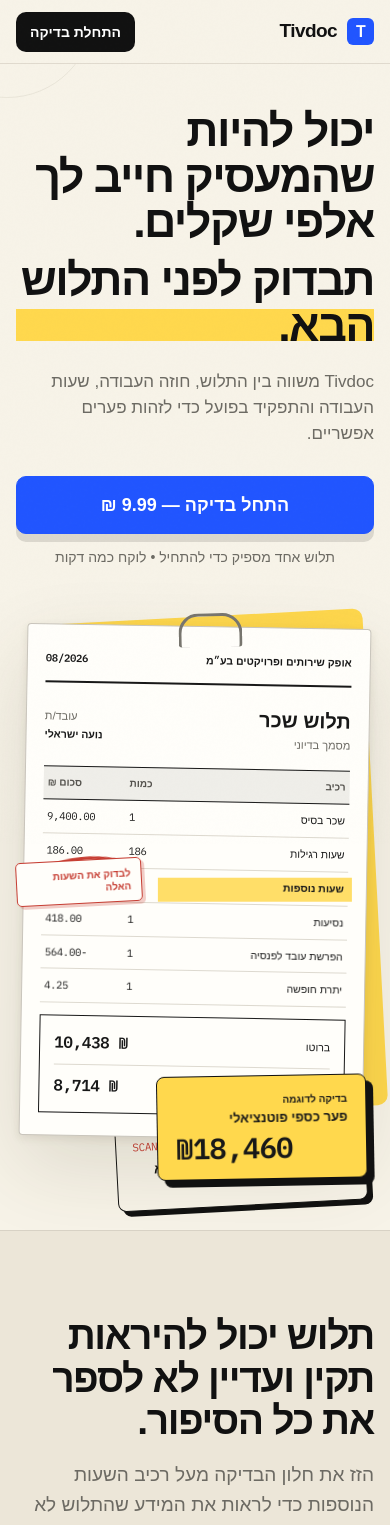
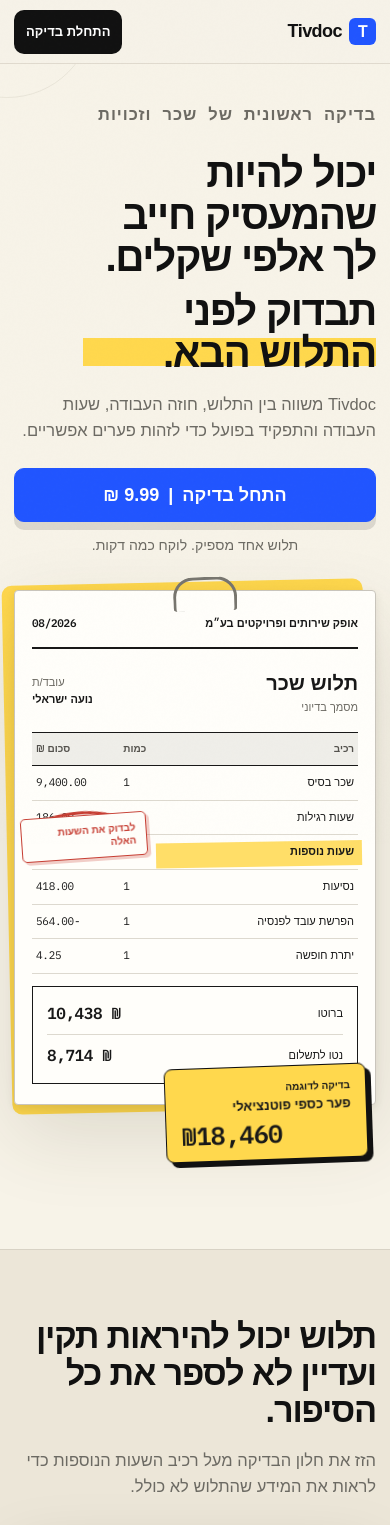
Before and after one commit to tivdoc/salary, a Next.js app: page / in a window 390 px wide. Shown: the top 1525 px of the page. Built offline with nearby package versions, Linux system fonts and the light colour scheme; no server answers; a web font is replaced by a local one.

Commit message:
Polish Tivdoc mobile experience

```diff
--- a/src/app/globals.css
+++ b/src/app/globals.css
@@ -206,7 +206,8 @@
 .site-header {
   position: relative;
   z-index: 50;
-  height: 72px;
+  height: calc(72px + env(safe-area-inset-top));
+  padding-top: env(safe-area-inset-top);
   border-bottom: 1px solid color-mix(in srgb, var(--border) 72%, transparent);
   background: color-mix(in srgb, var(--paper) 94%, transparent);
 }
@@ -219,6 +220,7 @@
 }
 
 .wordmark {
+  min-height: 44px;
   display: inline-flex;
   align-items: center;
   gap: 10px;
@@ -286,6 +288,10 @@
 .hero__copy {
   position: relative;
   z-index: 2;
+}
+
+.hero__eyebrow {
+  margin-bottom: 18px;
 }
 
 .hero__copy h1 {
@@ -1273,7 +1279,7 @@
 }
 
 .site-footer {
-  padding-block: 42px;
+  padding-block: 42px calc(42px + env(safe-area-inset-bottom));
   border-top: 1px solid #34342f;
   background: var(--ink);
   color: white;
@@ -1319,7 +1325,8 @@
 }
 
 .check-header__top {
-  height: 70px;
+  height: calc(70px + env(safe-area-inset-top));
+  padding-top: env(safe-area-inset-top);
   display: flex;
   align-items: center;
   justify-content: space-between;
@@ -1521,7 +1528,7 @@
 }
 
 .check-footer {
-  padding-block: 22px;
+  padding-block: 22px calc(22px + env(safe-area-inset-bottom));
   border-top: 1px solid var(--border);
   color: var(--muted);
   font-size: 13px;
@@ -1533,6 +1540,9 @@
 }
 
 .check-footer a {
+  min-height: 44px;
+  display: inline-flex;
+  align-items: center;
   text-decoration: underline;
 }
 
@@ -1933,7 +1943,7 @@
   }
 
   .site-header {
-    height: 64px;
+    height: calc(64px + env(safe-area-inset-top));
   }
 
   .site-nav {
@@ -1945,7 +1955,7 @@
   }
 
   .button--small {
-    min-height: 40px;
+    min-height: 44px;
     padding-inline: 13px;
     font-size: 14px;
   }
@@ -1956,39 +1966,64 @@
 
   .hero__grid {
     grid-template-columns: 1fr;
-    gap: 58px;
-    padding-block: 44px 92px;
+    gap: 34px;
+    padding-block: 38px 72px;
+  }
+
+  .hero__eyebrow {
+    margin-bottom: 14px;
+    font-size: 12px;
   }
 
   .hero__copy h1 {
-    margin-bottom: 20px;
-    font-size: clamp(39px, 11.5vw, 58px);
+    max-width: 13ch;
+    margin-bottom: 18px;
+    font-size: clamp(35px, 10.4vw, 43px);
+    line-height: 1.04;
   }
 
   .hero__copy > p {
-    font-size: 17px;
+    max-width: 35rem;
+    margin-bottom: 24px;
+    font-size: 16.5px;
+    line-height: 1.55;
+  }
+
+  .hero__actions {
+    align-items: stretch;
+  }
+
+  .hero__actions .button {
+    width: 100%;
+    min-height: 54px;
+  }
+
+  .hero__actions > span {
+    align-self: center;
+    text-align: center;
   }
 
   .hero__visual {
-    width: calc(100% - 14px);
+    width: 100%;
+    max-width: 520px;
     margin-inline: auto;
-    padding: 0;
-    transform: rotate(1deg);
+    padding: 0 0 72px;
+    transform: none;
   }
 
   .hero__visual::before {
-    inset: -10px -8px 5% 9%;
+    inset: -8px 8px 66px -7px;
+    transform: rotate(-1.2deg);
   }
 
   .hero__caption {
-    right: -4px;
-    bottom: -66px;
+    display: none;
   }
 
   .payslip {
-    min-height: 480px;
-    padding: 25px 18px 22px;
-    font-size: 10.5px;
+    min-height: 448px;
+    padding: 24px 17px 20px;
+    font-size: 11px;
   }
 
   .payslip__title strong {
@@ -2004,21 +2039,37 @@
   }
 
   .review-note--hours {
-    top: 235px;
-    left: -8px;
+    top: 224px;
+    left: 6px;
+    width: 136px;
+    transform: rotate(-1deg);
   }
 
   .anomaly-ring {
-    top: 232px;
-    left: 10px;
-    width: 96px;
+    top: 221px;
+    left: 14px;
+    width: 92px;
     height: 31px;
   }
 
   .demo-gap {
-    right: -5px;
-    bottom: -40px;
-    width: 210px;
+    right: 8px;
+    bottom: -56px;
+    width: min(202px, calc(100% - 16px));
+    padding: 13px 15px;
+    box-shadow: 5px 5px 0 var(--ink);
+    transform: rotate(-0.8deg);
+  }
+
+  .demo-gap b {
+    font-size: 25px;
+  }
+
+  .review-note--pension {
+    right: 8px;
+    bottom: 105px;
+    max-width: calc(100% - 16px);
+    transform: rotate(1deg);
   }
 
   .scan-line {
@@ -2032,7 +2083,18 @@
   .faq-section h2,
   .privacy-section h2,
   .final-cta h2 {
-    font-size: clamp(36px, 10vw, 54px);
+    font-size: clamp(31px, 8.8vw, 40px);
+    line-height: 1.08;
+  }
+
+  .section-heading {
+    margin-bottom: 34px;
+  }
+
+  .section-heading p,
+  .mini-demo > div:first-child p,
+  .privacy-section__copy p {
+    font-size: 16.5px;
   }
 
   .inspector-section,
@@ -2041,43 +2103,92 @@
   .process-section,
   .privacy-section,
   .faq-section {
-    padding-block: 84px;
+    padding-block: 68px;
   }
 
   .inspector-board {
-    min-height: 400px;
-    padding: 58px 14px 28px;
+    min-height: 0;
+    display: grid;
+    gap: 14px;
+    padding: 48px 12px 12px;
     overflow: hidden;
   }
 
   .inspector-board__paper {
-    width: 640px;
-    margin-right: 0;
-    padding: 22px;
-    transform: translateX(24%) rotate(-0.5deg);
+    position: relative;
+    width: 100%;
+    max-width: none;
+    margin: 0;
+    padding: 16px 12px 18px;
+    overflow: hidden;
+    transform: none;
+  }
+
+  .inspector-board__paper::after {
+    content: "";
+    position: absolute;
+    top: 10px;
+    bottom: 10px;
+    left: calc(var(--inspector-position) * 1%);
+    width: 2px;
+    background: color-mix(in srgb, var(--blue) 55%, transparent);
+    box-shadow: 0 0 0 4px color-mix(in srgb, var(--blue) 8%, transparent);
+    transform: translateX(-50%);
+    transition: left 80ms linear;
+    pointer-events: none;
   }
 
   .inspector-row,
   .inspector-board__header {
-    grid-template-columns: 1.4fr 0.5fr 0.8fr;
+    grid-template-columns: minmax(0, 1.3fr) 0.45fr 0.8fr;
+    gap: 7px;
+  }
+
+  .inspector-board__header {
+    padding-bottom: 13px;
+    font-size: 13px;
+  }
+
+  .inspector-board__header > span {
+    font-size: 9px;
+  }
+
+  .inspector-row {
+    padding: 12px 4px;
+    font-size: 12px;
   }
 
   .inspector-lens {
-    top: 135px;
-    left: clamp(10px, calc(var(--inspector-position) * 1% - 105px), calc(100% - 220px));
-    width: 210px;
+    position: relative;
+    inset: auto;
+    width: 100%;
+    min-height: 0;
+    box-shadow: 0 10px 26px rgba(0, 0, 0, 0.28), 0 0 0 3px rgba(33, 85, 255, 0.16);
+  }
+
+  .inspector-lens::after {
+    display: none;
   }
 
   .inspector-lens__comparison {
-    padding: 12px;
-    gap: 8px;
-    font-size: 10px;
+    padding: 14px;
+    gap: 9px 12px;
+    font-size: 12px;
+  }
+
+  .inspector-lens__comparison strong {
+    font-size: 14px;
   }
 
   .inspector-control {
     flex-direction: column;
     align-items: stretch;
     gap: 8px;
+    margin-top: 18px;
+  }
+
+  .inspector-control input {
+    min-height: 44px;
   }
 
   .layers-section__difference {
@@ -2087,12 +2198,14 @@
   }
 
   .document-layer {
-    top: calc(72px + (var(--layer-index) * 8px));
-    min-height: 230px;
-    grid-template-columns: 58px 1fr;
-    gap: 18px;
-    margin-bottom: 18px;
-    padding: 24px 20px;
+    position: relative;
+    top: auto;
+    min-height: 148px;
+    grid-template-columns: 48px minmax(0, 1fr);
+    gap: 14px;
+    margin-bottom: 12px;
+    padding: 22px 18px;
+    box-shadow: 0 12px 26px rgba(70, 61, 38, 0.09);
   }
 
   .document-layer__number {
@@ -2101,20 +2214,26 @@
   }
 
   .document-layer h3 {
-    font-size: 29px;
+    margin-bottom: 7px;
+    font-size: 25px;
   }
 
   .document-layer p {
     font-size: 15px;
+    line-height: 1.5;
   }
 
   .document-layer__trace {
     display: none;
   }
 
+  .layer-stack {
+    padding-bottom: 8px;
+  }
+
   .mini-demo-section,
   .example-result {
-    padding-block: 84px;
+    padding-block: 72px;
   }
 
   .mini-demo,
@@ -2123,7 +2242,7 @@
   .faq-section__grid,
   .final-cta__grid {
     grid-template-columns: 1fr;
-    gap: 50px;
+    gap: 40px;
   }
 
   .mini-demo > div:first-child,
@@ -2135,13 +2254,45 @@
     grid-column: auto;
   }
 
+  .mini-demo__questions {
+    gap: 24px;
+  }
+
+  .mini-demo fieldset {
+    padding-bottom: 24px;
+  }
+
+  .mini-demo legend {
+    margin-bottom: 13px;
+    font-size: 18px;
+  }
+
+  .mini-demo__result,
+  .locked-report {
+    padding: 18px;
+  }
+
   .example-result__amount > strong {
-    font-size: clamp(62px, 20vw, 92px);
+    font-size: clamp(58px, 18vw, 82px);
+  }
+
+  .example-result__amount h2 {
+    margin-top: 20px;
+    font-size: clamp(31px, 8.8vw, 40px);
+  }
+
+  .example-result__breakdown > div:not(.locked-report) {
+    padding-block: 16px;
+  }
+
+  .example-result__breakdown strong {
+    font-size: 17px;
   }
 
   .checks-section__headline h2 {
-    margin-bottom: 46px;
-    font-size: clamp(42px, 12vw, 64px);
+    margin-bottom: 38px;
+    font-size: clamp(34px, 9.5vw, 43px);
+    line-height: 1.05;
   }
 
   .checks-typography {
@@ -2162,17 +2313,23 @@
   }
 
   .process-list li {
-    min-height: 122px;
-    grid-template-columns: 74px 1fr;
-    gap: 16px;
+    min-height: 108px;
+    grid-template-columns: 50px minmax(0, 1fr);
+    gap: 14px;
+    padding-block: 18px;
   }
 
   .process-list__number {
-    font-size: 38px;
+    font-size: 32px;
   }
 
   .process-list h3 {
-    font-size: 23px;
+    font-size: 21px;
+  }
+
+  .process-list p {
+    font-size: 14px;
+    line-height: 1.45;
   }
 
   .process-list svg {
@@ -2180,20 +2337,70 @@
   }
 
   .privacy-section__visual {
-    padding: 18px;
+    padding: 12px;
   }
 
   .payslip--redacted,
   .payslip--final {
-    min-height: 460px;
+    min-height: 420px;
+    transform: none;
+  }
+
+  .privacy-section__grid {
+    gap: 34px;
+  }
+
+  .privacy-section__copy > svg {
+    width: 36px;
+    height: 36px;
+    margin-bottom: 18px;
+  }
+
+  .faq-section__grid {
+    gap: 30px;
+  }
+
+  .faq-list summary {
+    min-height: 64px;
+    gap: 14px;
+    padding-block: 8px;
+    font-size: 17px;
+    line-height: 1.35;
+  }
+
+  .faq-list summary span {
+    width: 32px;
+    height: 32px;
+  }
+
+  .faq-list details p {
+    margin: 0 0 22px;
+    padding-left: 44px;
+    font-size: 15px;
   }
 
   .final-cta {
-    padding-block: 84px 120px;
+    padding-block: 72px 88px;
   }
 
   .final-cta__visual {
-    transform: rotate(-2deg);
+    width: 92%;
+    max-width: 470px;
+    margin-inline: auto;
+    transform: none;
+  }
+
+  .final-cta__copy > p {
+    font-size: 16px;
+  }
+
+  .final-cta__copy h2 {
+    margin-bottom: 24px;
+  }
+
+  .final-cta__copy .button {
+    width: 100%;
+    min-height: 54px;
   }
 
   .site-footer__inner {
@@ -2201,6 +2408,18 @@
     flex-direction: column;
   }
 
+  .site-footer {
+    padding-block: 34px calc(34px + env(safe-area-inset-bottom));
+  }
+
+  .check-shell {
+    width: min(100% - 32px, 720px);
+  }
+
+  .check-header__top {
+    height: calc(62px + env(safe-area-inset-top));
+  }
+
   .check-progress__step {
     justify-content: center;
   }
@@ -2210,7 +2429,31 @@
   }
 
   .check-main {
-    padding-block: 46px 70px;
+    padding-block: 38px 64px;
+  }
+
+  .questionnaire__heading,
+  .check-page-heading {
+    margin-bottom: 32px;
+  }
+
+  .questionnaire__heading > span,
+  .check-page-heading > span {
+    margin-bottom: 12px;
+  }
+
+  .questionnaire__heading h1,
+  .check-page-heading h1,
+  .received-card h1 {
+    font-size: clamp(32px, 9vw, 42px);
+    line-height: 1.08;
+  }
+
+  .questionnaire__heading p,
+  .check-page-heading p,
+  .received-card > p {
+    font-size: 16px;
+    line-height: 1.55;
   }
 
   .questionnaire__body {
@@ -2219,6 +2462,21 @@
 
   .form-grid {
     grid-template-columns: 1fr;
+  }
+
+  .form-stack {
+    gap: 24px;
+  }
+
+  .field input,
+  .field textarea {
+    min-height: 54px;
+    font-size: 16px;
+  }
+
+  .option-button {
+    min-height: 48px;
+    padding-inline: 12px;
   }
 
   .field--wide {
@@ -2229,9 +2487,11 @@
     position: sticky;
     bottom: 0;
     z-index: 5;
-    margin-inline: -20px;
-    padding: 16px 20px;
+    margin-inline: -16px;
+    padding: 14px 16px calc(14px + env(safe-area-inset-bottom));
+    border-top: 1px solid var(--border);
     background: color-mix(in srgb, var(--paper) 96%, transparent);
+    backdrop-filter: blur(10px);
   }
 
   .questionnaire__actions .button {
@@ -2239,25 +2499,127 @@
     padding-inline: 15px;
   }
 
+  .questionnaire__actions .button--primary {
+    flex: 1;
+    min-height: 52px;
+  }
+
+  .questionnaire:focus-within .questionnaire__actions {
+    position: static;
+    margin-inline: 0;
+    padding-inline: 0;
+    padding-bottom: 0;
+    backdrop-filter: none;
+  }
+
   .upload-item label {
-    min-height: 106px;
-    grid-template-columns: 42px 1fr;
+    min-height: 112px;
+    grid-template-columns: 44px minmax(0, 1fr);
     gap: 12px;
-    padding: 16px;
+    padding: 16px 16px 14px;
+  }
+
+  .upload-item.has-file label {
+    padding-left: 64px;
   }
 
   .upload-item__action {
     grid-column: 2;
+    min-height: 32px;
+    display: flex;
+    align-items: center;
+  }
+
+  .upload-item__copy small {
+    overflow: visible;
+    text-overflow: clip;
+    white-space: normal;
+    overflow-wrap: anywhere;
+  }
+
+  .upload-item__remove {
+    top: 8px;
+    left: 8px;
+    width: 44px;
+    height: 44px;
   }
 
   .received-card {
-    padding: 30px 22px;
+    padding: 30px 20px;
+    box-shadow: 5px 5px 0 var(--yellow);
+  }
+
+  .received-card > span {
+    overflow-wrap: anywhere;
+  }
+
+  .payment-summary {
+    padding: 20px 18px;
+    box-shadow: 5px 5px 0 var(--yellow);
+  }
+
+  .payment-summary > div:first-child,
+  .payment-summary__total {
+    gap: 12px;
+  }
+
+  .payment-summary__total strong {
+    font-size: 26px;
+  }
+
+  .payment-security {
+    align-items: flex-start;
+    line-height: 1.45;
+  }
+
+  .payment-security svg {
+    flex: 0 0 auto;
+  }
+
+  .legal-page {
+    padding-block: 56px 82px;
+  }
+
+  .legal-shell {
+    width: min(100% - 32px, 780px);
+  }
+
+  .legal-page h1 {
+    margin-bottom: 18px;
+    font-size: clamp(34px, 9vw, 42px);
+  }
+
+  .legal-page__lead {
+    margin-bottom: 42px;
+    font-size: 17px;
+    line-height: 1.65;
+  }
+
+  .legal-page section {
+    padding-block: 22px;
+  }
+
+  .legal-page section h2 {
+    font-size: 22px;
+  }
+
+  .legal-page section p {
+    font-size: 16px;
+    line-height: 1.7;
+    overflow-wrap: anywhere;
   }
 }
 
 @media (max-width: 430px) {
+  .shell,
+  .check-shell,
+  .legal-shell {
+    width: calc(100% - 28px);
+  }
+
   .wordmark {
-    font-size: 19px;
+    gap: 7px;
+    font-size: 18px;
   }
 
   .wordmark__mark {
@@ -2265,6 +2627,12 @@
     height: 27px;
   }
 
+  .site-nav .button--small {
+    min-height: 44px;
+    padding-inline: 11px;
+    font-size: 13px;
+  }
+
   .hero__actions .button,
   .final-cta__copy .button {
     width: 100%;
@@ -2280,15 +2648,28 @@
   }
 
   .checks-typography {
+    grid-template-columns: 1fr;
     gap: 9px;
   }
 
-  .checks-typography__item {
-    padding: 15px;
+  .checks-typography__item,
+  .checks-typography__item:last-child {
+    grid-column: auto;
+    min-height: 82px;
+    display: grid;
+    grid-template-columns: 36px minmax(0, 1fr);
+    align-items: center;
+    gap: 10px;
+    padding: 14px 16px;
   }
 
   .checks-typography__item strong {
-    font-size: 20px;
+    font-size: 21px;
+  }
+
+  .checks-typography__item span {
+    align-self: start;
+    padding-top: 4px;
   }
 
   .option-row--four {
@@ -2296,8 +2677,48 @@
     grid-template-columns: 1fr 1fr;
   }
 
+  .option-row--three {
+    display: grid;
+    grid-template-columns: repeat(3, 1fr);
+  }
+
+  .option-row--four .option-button,
+  .option-row--three .option-button {
+    min-width: 0;
+  }
+
+  .payment-summary > div:first-child {
+    align-items: flex-start;
+  }
+
   .questionnaire__actions .button svg {
     display: none;
+  }
+
+  .questionnaire__actions {
+    margin-inline: -14px;
+    padding-inline: 14px;
+  }
+}
+
+@media (max-width: 350px) {
+  .hero__copy h1 {
+    font-size: 35px;
+  }
+
+  .site-nav .button--small {
+    padding-inline: 9px;
+    font-size: 12.5px;
+  }
+
+  .payment-summary > div:first-child,
+  .payment-summary__total {
+    align-items: flex-start;
+    flex-direction: column;
+  }
+
+  .received-card {
+    padding-inline: 16px;
   }
 }
 
--- a/src/app/page.tsx
+++ b/src/app/page.tsx
@@ -93,7 +93,7 @@
               <p>את התלוש הבא כבר תסתכל עליו אחרת.</p>
               <h2 id="final-title">תבדוק לפני התלוש הבא.</h2>
               <TrackedLink className="button button--primary button--large" href="/check" eventName="start_check">
-                התחל בדיקה — 9.99 ₪
+                התחל בדיקה <span aria-hidden="true">|</span> 9.99 ₪
               </TrackedLink>
               <span>תלוש אחד מספיק כדי להתחיל.</span>
             </div>
--- a/src/app/privacy/page.tsx
+++ b/src/app/privacy/page.tsx
@@ -24,7 +24,7 @@
               Tivdoc מופעל על ידי תקראלוקס, ח״פ 317067916, מרחוב אורן 4, נשר
               (להלן: „המפעיל”). המפעיל הוא בעל השליטה במידע שנמסר במסגרת השירות.
               לפניות פרטיות, עיון, תיקון או מחיקה ניתן לפנות בכתב לכתובת זו ולציין על
-              המעטפה „Tivdoc — פרטיות”.
+              המעטפה „Tivdoc - פרטיות”.
             </p>
           </section>
 
--- a/src/components/landing/hero.tsx
+++ b/src/components/landing/hero.tsx
@@ -6,6 +6,7 @@
     <section className="hero">
       <div className="shell hero__grid">
         <div className="hero__copy">
+          <p className="eyebrow hero__eyebrow">בדיקה ראשונית של שכר וזכויות</p>
           <h1>
             יכול להיות שהמעסיק חייב לך אלפי שקלים.
             <mark>תבדוק לפני התלוש הבא.</mark>
@@ -15,9 +16,9 @@
           </p>
           <div className="hero__actions">
             <TrackedLink className="button button--primary button--large" href="/check" eventName="start_check">
-              התחל בדיקה — 9.99 ₪
+              התחל בדיקה <span aria-hidden="true">|</span> 9.99 ₪
             </TrackedLink>
-            <span>תלוש אחד מספיק כדי להתחיל • לוקח כמה דקות</span>
+            <span>תלוש אחד מספיק. לוקח כמה דקות.</span>
           </div>
         </div>
         <div className="hero__visual">
```
Also changed, not shown: 1 other file (tests, documents, lock files or other folders).
